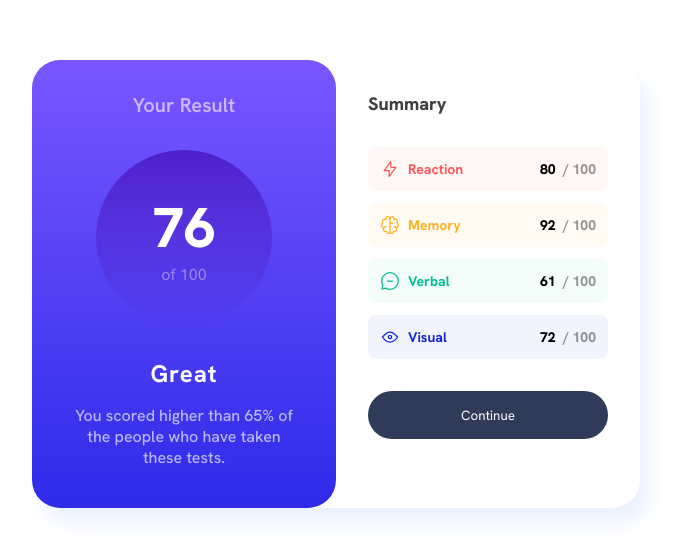
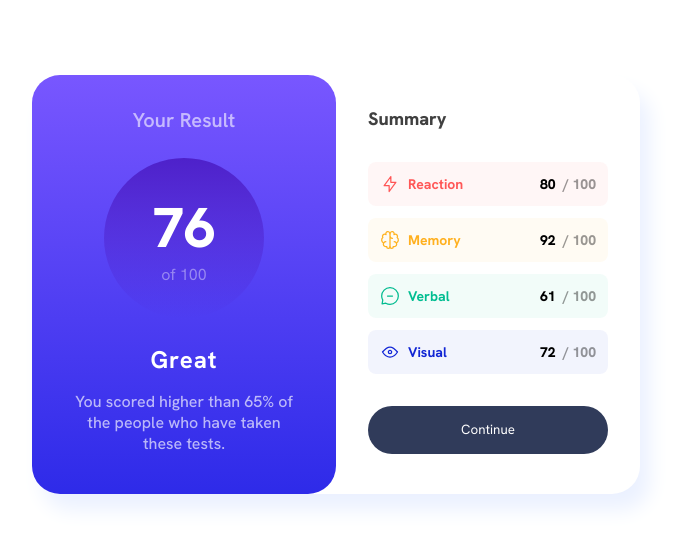
Before and after one commit to ning-sy210/Results-Summary-Component, a React (Vite) app: page / in a window 1280 px wide. Shown: the part 116-676 px from the top of the page, without its empty margins (304-982 px from the left). Built offline with nearby package versions, Linux system fonts and the light colour scheme.

Commit message:
fix: small mismatch in css

```diff
--- a/src/App.scss
+++ b/src/App.scss
@@ -68,7 +68,7 @@ $bg-gradient: linear-gradient($bg-gradient-color-1, $bg-gradient-color-2);
   border-radius: inherit;
   padding: 32px 40px 40px;
   text-align: center;
-  row-gap: 32px;
+  justify-content: space-between;
 
   .your-result {
     color: hsla(0, 0%, 100%, 0.6);
@@ -78,7 +78,7 @@ $bg-gradient: linear-gradient($bg-gradient-color-1, $bg-gradient-color-2);
 }
 
 .score-display {
-  $length: 176px;
+  $length: 160px;
   $gradient-top-color: hsla(256, 72%, 46%, 1);
   $gradient-bot-color: hsla(241, 72%, 46%, 0);
 
```
